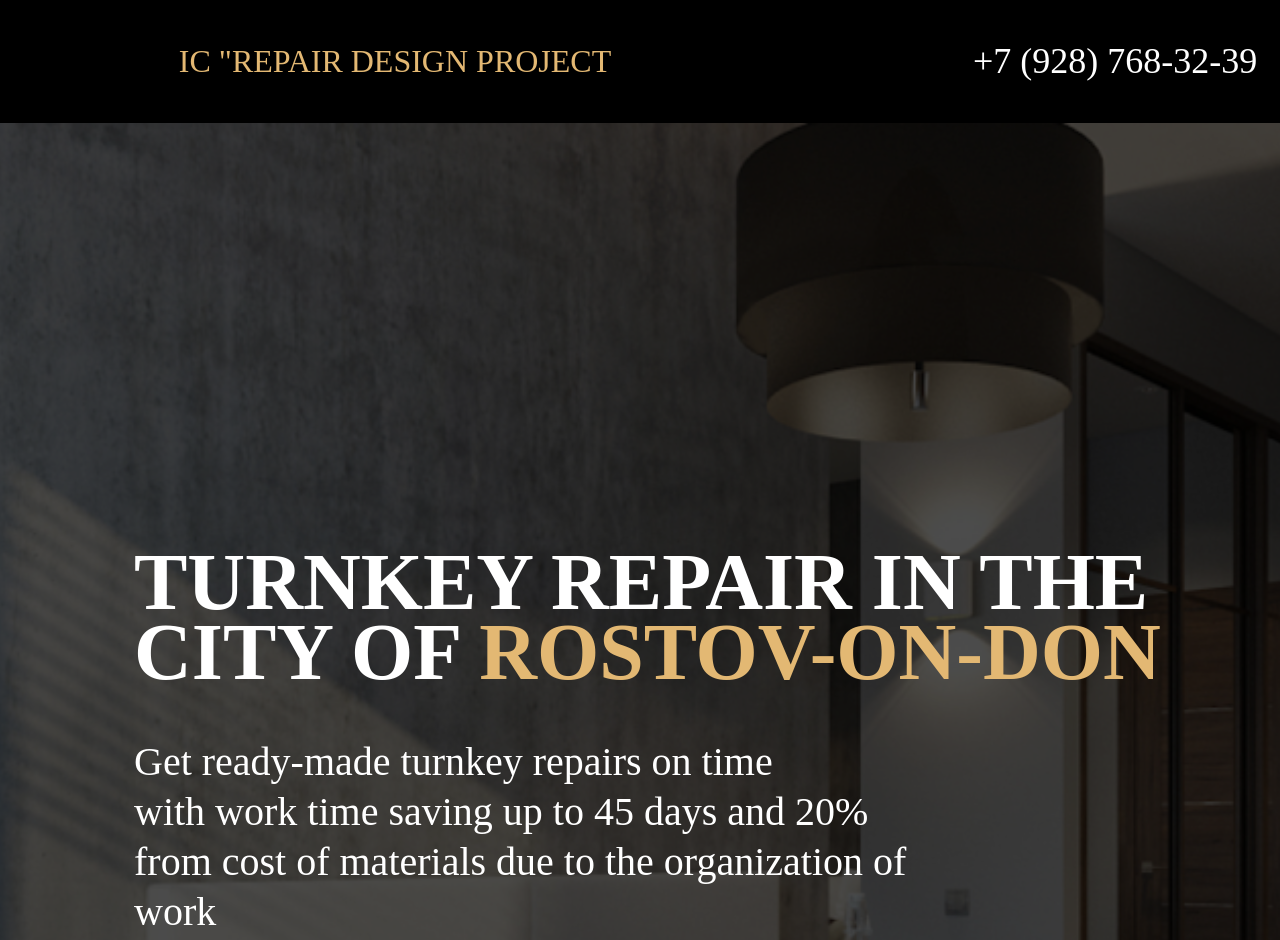
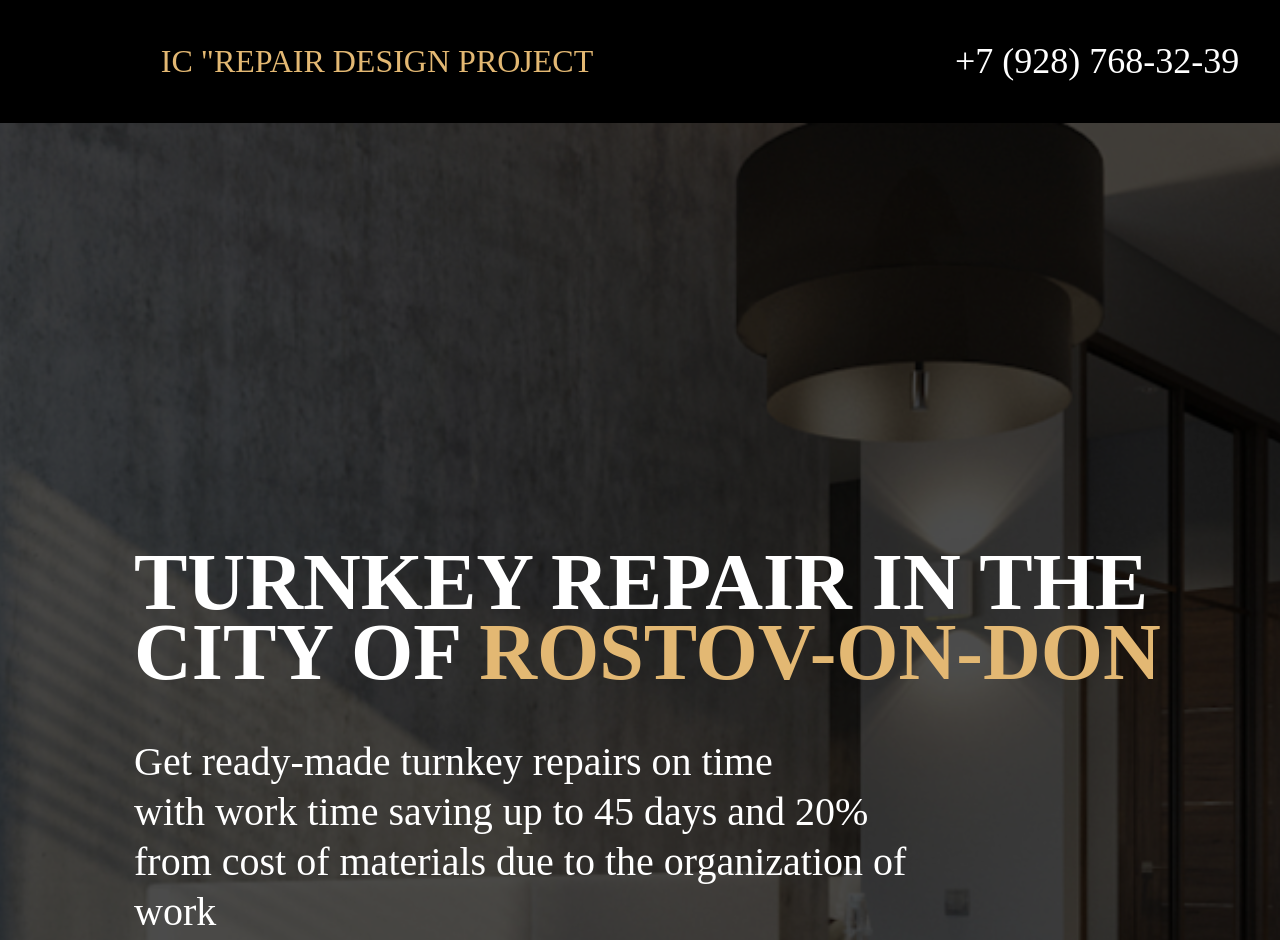
Before and after one commit to Ymnichkakilll/Design-studio-website, a plain HTML site: page index.html in a window 1280 px wide. Shown: the top 940 px of the page. Drawn offline with Linux system fonts and the light colour scheme.

Commit message:
Update style.css

```diff
--- a/style/style.css
+++ b/style/style.css
@@ -40,7 +40,6 @@ body * {
 
 .logo {
   color: #e3b873;
-  padding: 92px 36px;
   font-size: 11px;
   line-height: 15px;
   text-transform: uppercase;
```
